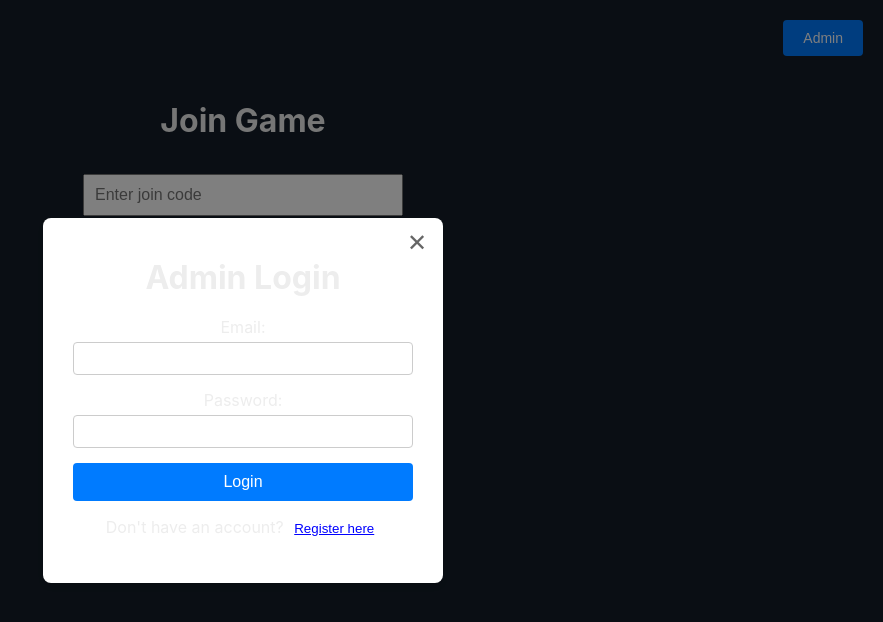
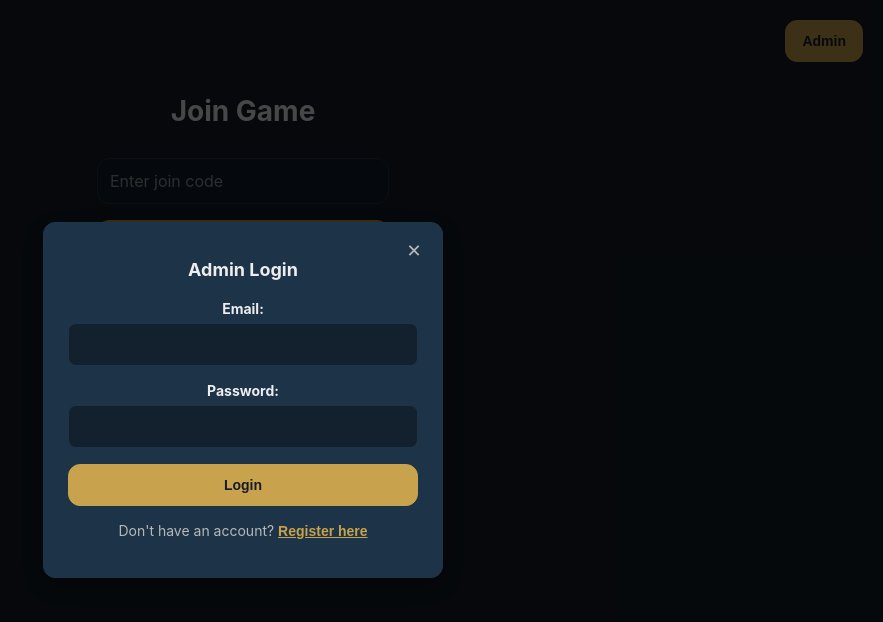
Before and after one commit to farjunAmit/MysteryBoard, a React (Create React App) app in the folder frontend/: page /client/join in a window 1280 px wide. Both pictures are taken after a click on the button "Admin". Shown: the top 622 px of the page, without its empty margins (397-1280 px from the left). Built offline with nearby package versions, Linux system fonts and the light colour scheme; no server answers.

Commit message:
add new design for the client join page

```diff
--- a/frontend/src/admin/components/AdminConnect.jsx
+++ b/frontend/src/admin/components/AdminConnect.jsx
@@ -3,6 +3,7 @@ import { useNavigate } from "react-router-dom";
 import { AuthApi } from "../../api/auth.api.js";
 import { setToken } from "../../auth/authStorage.js";
 import { texts as t } from "../../texts";
+import "../styles/components/AdminConnect.css";
 
 const AdminConnect = ({ isOpen, onClose }) => {
   const [isLogin, setIsLogin] = useState(true);
@@ -43,53 +44,53 @@ const AdminConnect = ({ isOpen, onClose }) => {
   if (!isOpen) return null;
 
   return (
-    <div style={styles.overlay} onClick={onClose}>
-      <div style={styles.modal} onClick={(e) => e.stopPropagation()}>
-        <button onClick={onClose} style={styles.closeButton}>✕</button>
+    <div className="admin-connect__overlay" onClick={onClose}>
+      <div className="admin-connect__modal" onClick={(e) => e.stopPropagation()}>
+        <button onClick={onClose} className="admin-connect__close">✕</button>
 
-        <h1 style={styles.title}>
+        <h1 className="admin-connect__title">
           {isLogin ? t.admin.login.loginTitle : t.admin.login.registerTitle}
         </h1>
 
-        <form onSubmit={handleSubmit}>
-          <div style={styles.formGroup}>
+        <form onSubmit={handleSubmit} className="admin-connect__form">
+          <div className="admin-connect__form-group">
             <label>{t.admin.login.emailPlaceholder}:</label>
             <input
               type="email"
               value={email}
               onChange={(e) => setEmail(e.target.value)}
               required
-              style={styles.input}
+              className="admin-connect__input"
             />
           </div>
 
-          <div style={styles.formGroup}>
+          <div className="admin-connect__form-group">
             <label>{t.admin.login.passwordPlaceholder}:</label>
             <input
               type="password"
               value={password}
               onChange={(e) => setPassword(e.target.value)}
               required
-              style={styles.input}
+              className="admin-connect__input"
             />
           </div>
 
           {!isLogin && (
-            <div style={styles.formGroup}>
+            <div className="admin-connect__form-group">
               <label>{t.admin.login.displayNamePlaceholder}:</label>
               <input
                 type="text"
                 value={displayName}
                 onChange={(e) => setDisplayName(e.target.value)}
                 required
-                style={styles.input}
+                className="admin-connect__input"
               />
             </div>
           )}
 
-          {error && <div style={styles.error}>{error}</div>}
+          {error && <div className="admin-connect__error">{error}</div>}
 
-          <button type="submit" disabled={loading} style={styles.submitButton}>
+          <button type="submit" disabled={loading} className="admin-connect__submit">
             {loading
               ? t.admin.login.loading
               : isLogin
@@ -98,7 +99,7 @@ const AdminConnect = ({ isOpen, onClose }) => {
           </button>
         </form>
 
-        <div style={styles.toggleContainer}>
+        <div className="admin-connect__toggle-container">
           <p>
             {isLogin ? t.admin.login.noAccount : t.admin.login.haveAccount}{" "}
             <button
@@ -109,7 +110,7 @@ const AdminConnect = ({ isOpen, onClose }) => {
                 setPassword("");
                 setDisplayName("");
               }}
-              style={styles.toggleButton}
+              className="admin-connect__toggle-button"
             >
               {isLogin ? t.admin.login.registerLink : t.admin.login.loginLink}
             </button>
@@ -120,80 +121,4 @@ const AdminConnect = ({ isOpen, onClose }) => {
   );
 };
 
-const styles = {
-  overlay: {
-    position: "fixed",
-    top: 0,
-    left: 0,
-    right: 0,
-    bottom: 0,
-    backgroundColor: "rgba(0, 0, 0, 0.5)",
-    display: "flex",
-    justifyContent: "center",
-    alignItems: "center",
-    zIndex: 1000,
-  },
-  modal: {
-    backgroundColor: "white",
-    padding: "30px",
-    borderRadius: "8px",
-    boxShadow: "0 4px 6px rgba(0, 0, 0, 0.1)",
-    maxWidth: "400px",
-    width: "90%",
-    position: "relative",
-  },
-  closeButton: {
-    position: "absolute",
-    top: "10px",
-    right: "10px",
-    background: "none",
-    border: "none",
-    fontSize: "24px",
-    cursor: "pointer",
-    color: "#666",
-  },
-  title: {
-    marginTop: "10px",
-    marginBottom: "20px",
-    textAlign: "center",
-  },
-  formGroup: {
-    marginBottom: "15px",
-  },
-  input: {
-    width: "100%",
-    padding: "8px",
-    marginTop: "5px",
-    boxSizing: "border-box",
-    border: "1px solid #ccc",
-    borderRadius: "4px",
-  },
-  submitButton: {
-    padding: "10px 20px",
-    width: "100%",
-    cursor: "pointer",
-    backgroundColor: "#007bff",
-    color: "white",
-    border: "none",
-    borderRadius: "4px",
-    fontSize: "16px",
-  },
-  error: {
-    color: "red",
-    marginBottom: "10px",
-    fontSize: "14px",
-  },
-  toggleContainer: {
-    marginTop: "15px",
-    textAlign: "center",
-  },
-  toggleButton: {
-    background: "none",
-    border: "none",
-    color: "blue",
-    cursor: "pointer",
-    textDecoration: "underline",
-  },
-};
-
 export default AdminConnect;
--- /dev/null
+++ b/frontend/src/admin/styles/components/AdminConnect.css
@@ -0,0 +1,153 @@
+/* Admin Connect Modal */
+
+.admin-connect__overlay {
+  position: fixed;
+  top: 0;
+  left: 0;
+  right: 0;
+  bottom: 0;
+  background-color: rgba(0, 0, 0, 0.7);
+  display: flex;
+  justify-content: center;
+  align-items: center;
+  z-index: 1000;
+}
+
+.admin-connect__modal {
+  background-color: var(--color-bg-card);
+  border: 1px solid var(--color-border);
+  padding: var(--spacing-4xl);
+  border-radius: var(--radius-lg);
+  box-shadow: 0 8px 24px rgba(0, 0, 0, 0.4);
+  max-width: 400px;
+  width: 90%;
+  position: relative;
+}
+
+.admin-connect__close {
+  position: absolute;
+  top: var(--spacing-lg);
+  right: var(--spacing-lg);
+  background: none;
+  border: none;
+  font-size: var(--font-size-2xl);
+  cursor: pointer;
+  color: var(--color-text-secondary);
+  padding: 0;
+  width: 32px;
+  height: 32px;
+  display: flex;
+  align-items: center;
+  justify-content: center;
+  border-radius: var(--radius-sm);
+  transition: all 0.2s ease;
+}
+
+.admin-connect__close:hover {
+  background-color: var(--color-bg-light);
+  color: var(--color-text-primary);
+}
+
+.admin-connect__title {
+  margin-top: var(--spacing-lg);
+  margin-bottom: var(--spacing-3xl);
+  text-align: center;
+  font-size: var(--font-size-2xl);
+  font-weight: var(--font-weight-bold);
+  color: var(--color-text-primary);
+}
+
+.admin-connect__form {
+  display: flex;
+  flex-direction: column;
+  gap: var(--spacing-2xl);
+}
+
+.admin-connect__form-group {
+  display: flex;
+  flex-direction: column;
+  gap: var(--spacing-sm);
+}
+
+.admin-connect__form-group label {
+  font-size: var(--font-size-lg);
+  font-weight: var(--font-weight-bold);
+  color: var(--color-text-primary);
+}
+
+.admin-connect__input {
+  padding: var(--spacing-lg);
+  background-color: var(--color-bg-input);
+  border: 1px solid var(--color-border);
+  border-radius: var(--radius-sm);
+  color: var(--color-text-primary);
+  font-size: var(--font-size-lg);
+  font-family: inherit;
+  transition: all 0.2s ease;
+}
+
+.admin-connect__input:focus {
+  outline: none;
+  border-color: var(--color-primary);
+  box-shadow: 0 0 0 3px rgba(201, 162, 77, 0.1);
+}
+
+.admin-connect__input::placeholder {
+  color: var(--color-text-muted);
+}
+
+.admin-connect__error {
+  color: var(--color-danger);
+  font-size: var(--font-size-md);
+  font-weight: var(--font-weight-bold);
+  padding: var(--spacing-md);
+  background-color: rgba(227, 91, 91, 0.1);
+  border: 1px solid var(--color-danger);
+  border-radius: var(--radius-sm);
+}
+
+.admin-connect__submit {
+  padding: var(--spacing-lg) var(--spacing-2xl);
+  width: 100%;
+  cursor: pointer;
+  background-color: var(--color-primary);
+  color: var(--color-bg-dark);
+  border: 1px solid var(--color-primary);
+  border-radius: var(--radius-lg);
+  font-size: var(--font-size-lg);
+  font-weight: var(--font-weight-black);
+  transition: all 0.2s ease;
+}
+
+.admin-connect__submit:hover:not(:disabled) {
+  background-color: var(--color-primary-dark);
+  border-color: var(--color-primary-dark);
+}
+
+.admin-connect__submit:disabled {
+  opacity: 0.55;
+  cursor: not-allowed;
+}
+
+.admin-connect__toggle-container {
+  margin-top: var(--spacing-2xl);
+  text-align: center;
+  color: var(--color-text-secondary);
+  font-size: var(--font-size-lg);
+}
+
+.admin-connect__toggle-button {
+  background: none;
+  border: none;
+  color: var(--color-primary);
+  cursor: pointer;
+  text-decoration: underline;
+  font-size: var(--font-size-lg);
+  font-weight: var(--font-weight-bold);
+  padding: 0;
+  transition: all 0.2s ease;
+}
+
+.admin-connect__toggle-button:hover {
+  color: var(--color-primary-light);
+}
--- a/frontend/src/client/pages/ClientJoin.jsx
+++ b/frontend/src/client/pages/ClientJoin.jsx
@@ -3,6 +3,8 @@ import { useNavigate } from "react-router-dom";
 import AdminConnect from "../../admin/components/AdminConnect";
 import { ClientSessionsApi } from "../../api/clientSessions.api";
 import { texts as t } from "../../texts";
+import "../styles/client.css";
+import "../styles/pages/ClientJoin.css";
 
 export default function ClientJoin() {
   const [joinCode, setJoinCode] = useState("");
@@ -31,15 +33,15 @@ export default function ClientJoin() {
   };
 
   return (
-    <div style={styles.container}>
+    <div className="client-join__container">
       <button
         onClick={() => setShowAdminModal(true)}
-        style={styles.adminButton}
+        className="client-join__admin-button"
       >
         Admin
       </button>
 
-      <h1>{t.client.join.title}</h1>
+      <h1 className="client-join__title">{t.client.join.title}</h1>
 
       <input
         type="text"
@@ -47,53 +49,16 @@ export default function ClientJoin() {
         value={joinCode}
         onChange={(e) => setJoinCode(e.target.value)}
         disabled={loading}
-        style={styles.input}
+        className="client-join__input"
       />
 
-      <button onClick={handleJoin} disabled={loading} style={styles.button}>
+      <button onClick={handleJoin} disabled={loading} className="client-join__button">
         {loading ? t.client.join.loadingButton : t.client.join.joinButton}
       </button>
 
-      {error && <div style={styles.error}>{error}</div>}
+      {error && <div className="client-join__error">{error}</div>}
 
       <AdminConnect isOpen={showAdminModal} onClose={() => setShowAdminModal(false)} />
     </div>
   );
 }
-
-const styles = {
-  container: {
-    maxWidth: 320,
-    margin: "80px auto",
-    display: "flex",
-    flexDirection: "column",
-    gap: 12,
-    textAlign: "center",
-    position: "relative",
-  },
-  adminButton: {
-    position: "fixed",
-    top: "20px",
-    right: "20px",
-    padding: "10px 20px",
-    backgroundColor: "#007bff",
-    color: "white",
-    border: "none",
-    borderRadius: "4px",
-    cursor: "pointer",
-    fontSize: "14px",
-  },
-  input: {
-    padding: 10,
-    fontSize: 16,
-  },
-  button: {
-    padding: 10,
-    fontSize: 16,
-    cursor: "pointer",
-  },
-  error: {
-    color: "red",
-    fontSize: 14,
-  },
-};
--- /dev/null
+++ b/frontend/src/client/styles/client.css
@@ -0,0 +1,72 @@
+/* ============================================
+   THEME VARIABLES
+   ============================================ */
+:root {
+  /* Colors - Primary */
+  --color-primary: #C9A24D;
+  --color-primary-dark: #A68140;
+  --color-primary-light: #D4B35F;
+
+  /* Colors - Danger */
+  --color-danger: #E35B5B;
+  --color-danger-light: rgba(227, 91, 91, 0.5);
+
+  /* Colors - Success */
+  --color-success: #4CAF50;
+
+  /* Colors - Background */
+  --color-bg-dark: #141d28;
+  --color-bg-card: #1c3348;
+  --color-bg-input: #13212E;
+  --color-bg-light: #1F3448;
+
+  /* Colors - Text */
+  --color-text-primary: #EDEDED;
+  --color-text-secondary: #B8B8B8;
+  --color-text-muted: #999;
+
+  /* Colors - Borders */
+  --color-border: #1F3448;
+
+  /* Spacing */
+  --spacing-xs: 4px;
+  --spacing-sm: 6px;
+  --spacing-md: 8px;
+  --spacing-lg: 12px;
+  --spacing-xl: 14px;
+  --spacing-2xl: 16px;
+  --spacing-3xl: 20px;
+  --spacing-4xl: 24px;
+
+  /* Border Radius */
+  --radius-sm: 8px;
+  --radius-md: 10px;
+  --radius-lg: 12px;
+  --radius-xl: 14px;
+
+  /* Typography */
+  --font-size-xs: 11px;
+  --font-size-sm: 12px;
+  --font-size-md: 13px;
+  --font-size-lg: 14px;
+  --font-size-xl: 16px;
+  --font-size-2xl: 18px;
+  --font-size-3xl: 28px;
+
+  --font-weight-normal: 400;
+  --font-weight-bold: 700;
+  --font-weight-black: 800;
+}
+
+/* ============================================
+   GLOBAL STYLES
+   ============================================ */
+* {
+  box-sizing: border-box;
+}
+
+body {
+  background-color: var(--color-bg-dark);
+  color: var(--color-text-primary);
+  font-family: -apple-system, BlinkMacSystemFont, "Segoe UI", Roboto, sans-serif;
+}
--- /dev/null
+++ b/frontend/src/client/styles/pages/ClientJoin.css
@@ -0,0 +1,98 @@
+/* Client Join Page */
+
+.client-join__container {
+  max-width: 320px;
+  margin: 80px auto;
+  display: flex;
+  flex-direction: column;
+  gap: var(--spacing-2xl);
+  text-align: center;
+  position: relative;
+  padding: var(--spacing-xl);
+}
+
+.client-join__admin-button {
+  position: fixed;
+  top: var(--spacing-3xl);
+  right: var(--spacing-3xl);
+  padding: var(--spacing-lg) var(--spacing-2xl);
+  background-color: var(--color-primary);
+  color: var(--color-bg-dark);
+  border: 1px solid var(--color-primary);
+  border-radius: var(--radius-lg);
+  cursor: pointer;
+  font-size: var(--font-size-lg);
+  font-weight: var(--font-weight-bold);
+  transition: all 0.2s ease;
+}
+
+.client-join__admin-button:hover {
+  background-color: var(--color-primary-dark);
+  border-color: var(--color-primary-dark);
+}
+
+.client-join__title {
+  font-size: var(--font-size-3xl);
+  font-weight: var(--font-weight-bold);
+  color: var(--color-text-primary);
+  margin: 0;
+  margin-bottom: var(--spacing-xl);
+}
+
+.client-join__input {
+  padding: var(--spacing-lg);
+  font-size: var(--font-size-xl);
+  background-color: var(--color-bg-input);
+  border: 1px solid var(--color-border);
+  border-radius: var(--radius-lg);
+  color: var(--color-text-primary);
+  font-family: inherit;
+  transition: all 0.2s ease;
+}
+
+.client-join__input:focus {
+  outline: none;
+  border-color: var(--color-primary);
+  box-shadow: 0 0 0 3px rgba(201, 162, 77, 0.1);
+}
+
+.client-join__input::placeholder {
+  color: var(--color-text-muted);
+}
+
+.client-join__input:disabled {
+  opacity: 0.6;
+  cursor: not-allowed;
+}
+
+.client-join__button {
+  padding: var(--spacing-lg) var(--spacing-2xl);
+  font-size: var(--font-size-xl);
+  cursor: pointer;
+  background-color: var(--color-primary);
+  color: var(--color-bg-dark);
+  border: 1px solid var(--color-primary);
+  border-radius: var(--radius-lg);
+  font-weight: var(--font-weight-black);
+  transition: all 0.2s ease;
+}
+
+.client-join__button:hover:not(:disabled) {
+  background-color: var(--color-primary-dark);
+  border-color: var(--color-primary-dark);
+}
+
+.client-join__button:disabled {
+  opacity: 0.55;
+  cursor: not-allowed;
+}
+
+.client-join__error {
+  color: var(--color-danger);
+  font-size: var(--font-size-lg);
+  font-weight: var(--font-weight-bold);
+  padding: var(--spacing-lg);
+  background-color: rgba(227, 91, 91, 0.1);
+  border: 1px solid var(--color-danger);
+  border-radius: var(--radius-sm);
+}
```
